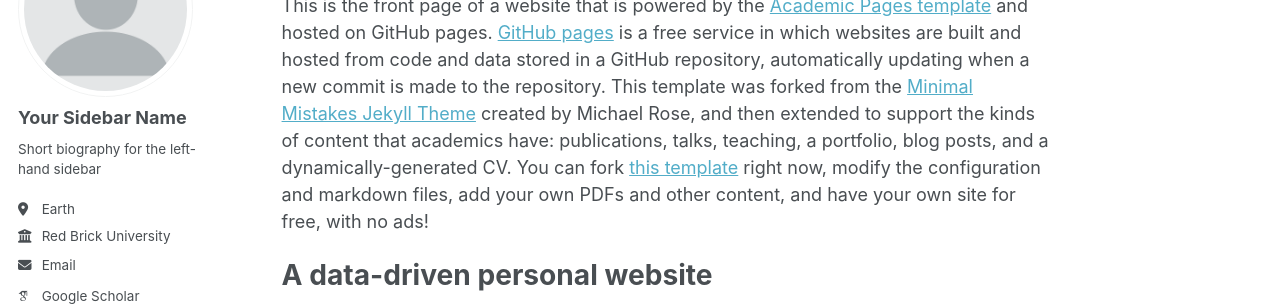
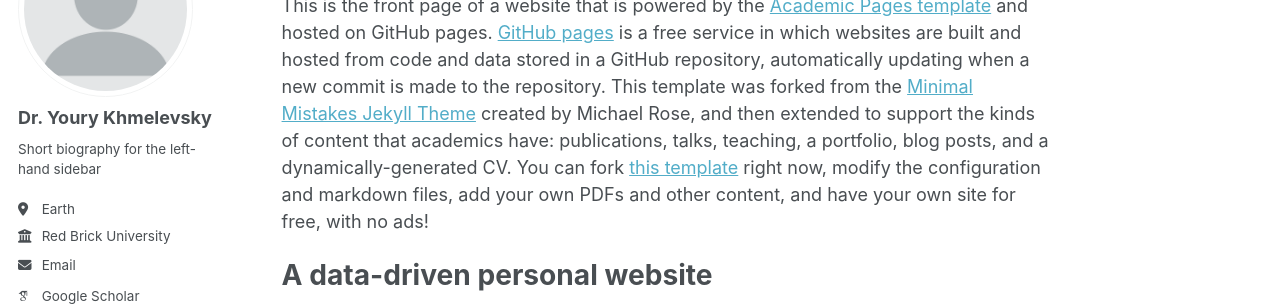
Before and after one commit to youry/youry.github.io, a Jekyll site: the page built from _pages/about.md, in a window 1280 px wide. Shown: the part 177-483 px from the top of the page. Built offline with Jekyll 4.4.1, drawn with Linux system fonts in a browser that asks for light colours; some web fonts are replaced.

Commit message:
Update _config.yml

```diff
--- a/_config.yml
+++ b/_config.yml
@@ -23,7 +23,7 @@ repository               : "academicpages/academicpages.github.io"
 author:
   # Biographic information
   avatar           : "profile.png"
-  name             : "Your Sidebar Name"
+  name             : "Dr. Youry Khmelevsky"
   pronouns         : # example: "she/her"
   bio              : "Short biography for the left-hand sidebar"
   location         : "Earth"
```
